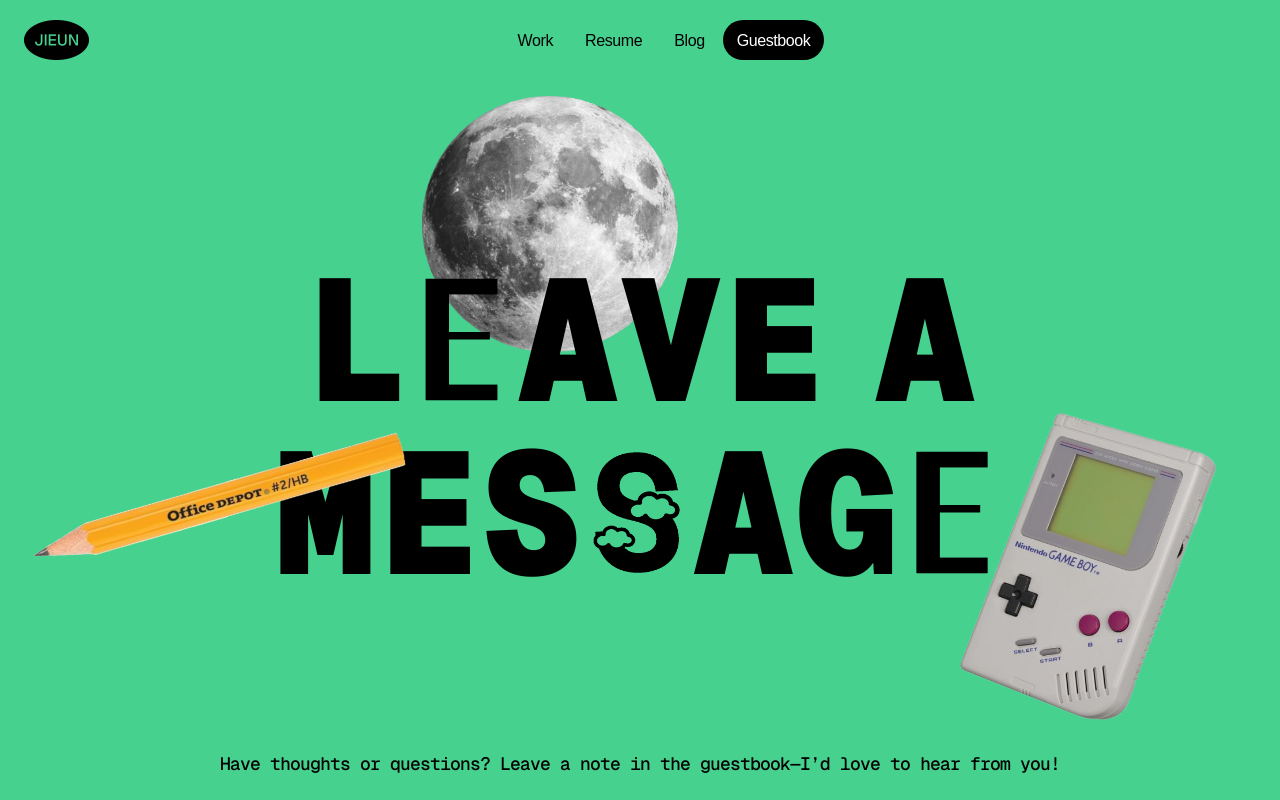
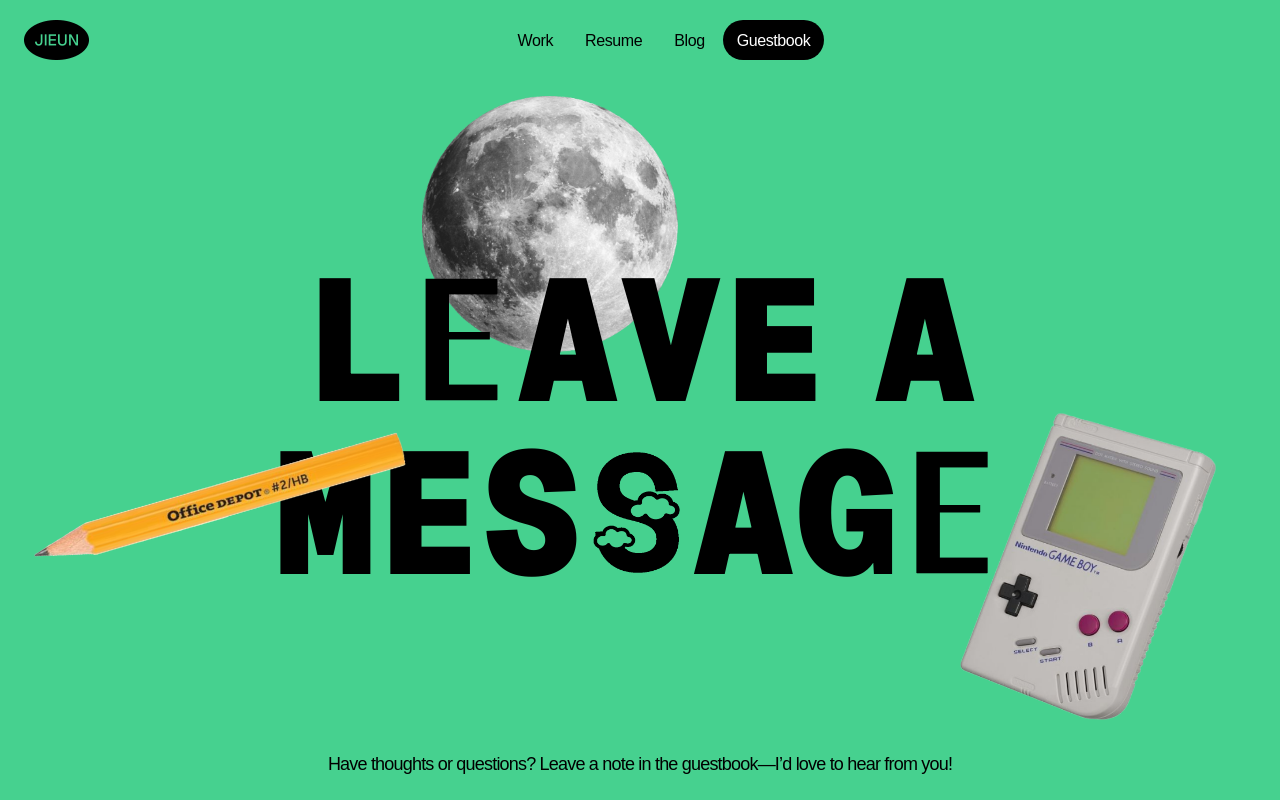
Before and after one commit to goleedev/jieun-portfolio-new, a Next.js app: page /guestbook in a window 1280 px wide. Shown: the top 800 px of the page. Built offline with nearby package versions, Linux system fonts and the light colour scheme; no server answers; the database is empty; a web font is replaced by a local one.

Commit message:
feat: update HomeContent component styling; adjust font class for improved readability

```diff
--- a/app/guestbook/components/home-content.tsx
+++ b/app/guestbook/components/home-content.tsx
@@ -2,8 +2,8 @@ import { ImageComponent, TextLine } from '@/components/home-content';
 
 function HomeContent(): JSX.Element {
   return (
-    <section className="w-full min-h-[calc(100vh-108px)] mb-7 flex flex-col items-center justify-center text-center font-mono font-black tracking-tighter leading-none overflow-auto cursor-default">
-      <div className="flex flex-col items-center">
+    <section className="w-full min-h-[calc(100vh-108px)] mb-7 flex flex-col items-center justify-center text-center font-black tracking-tighter leading-none overflow-auto cursor-default">
+      <div className="flex flex-col items-center font-mono">
         <TextLine>
           <span>L</span>
           <ImageComponent src="/gifs/E.gif" alt="E gif" />
```
